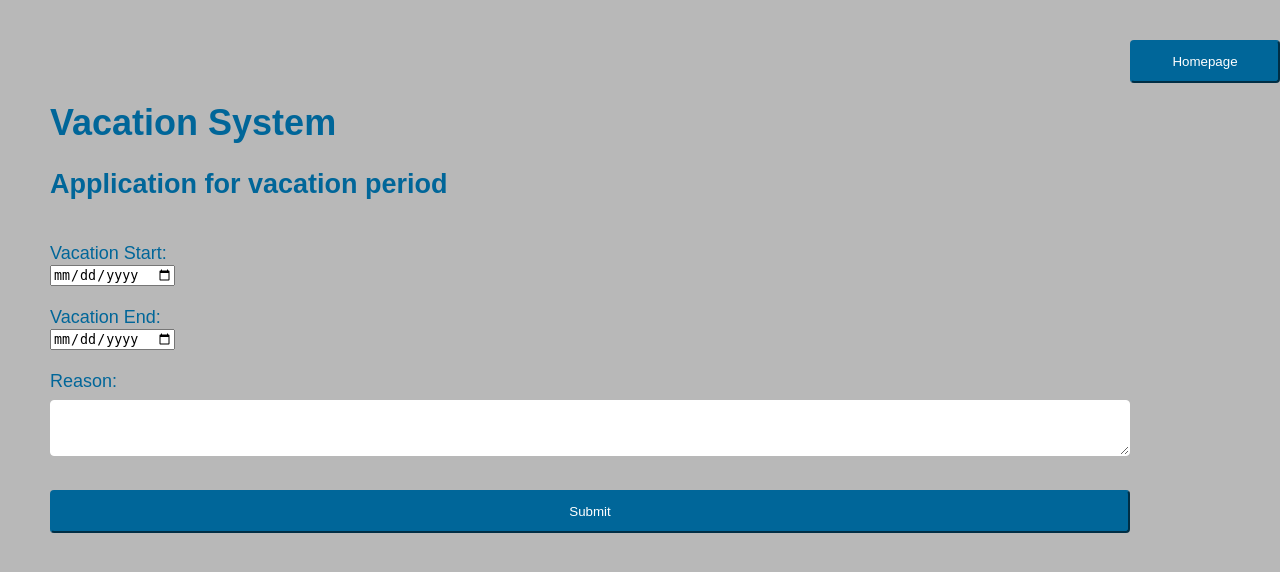
After one commit to categerjsy/VacationSystem, a PHP site: page /create_ap.php in a window 1280 px wide. The commit adds this page. Shown: the top 572 px of the page. Run offline with PHP 8.4, Linux system fonts and the light colour scheme.

Commit message:
emp_homepage

```diff
--- a/assets/css/sti.css
+++ b/assets/css/sti.css
@@ -27,7 +27,7 @@ body
 h1,h2,label{
     color: #006699;
 }
-input[type=text],input[type=email],input[type=password], select {
+input[type=text],input[type=email],input[type=password],textarea, select {
     width: 100%;
     padding: 12px 20px;
     margin: 8px 0;
@@ -116,7 +116,6 @@ a:active {
 
 #employees tr:hover {background-color: #ddd;}
 
-tr td:nth-child(5){background-color: #b8b8b8;}
 #employees th {
     padding-top: 12px;
     padding-bottom: 12px;
--- /dev/null
+++ b/create_ap.php
@@ -0,0 +1,55 @@
+<?php
+include 'config.php';
+
+session_start();
+?>
+<!DOCTYPE html>
+<html>
+<head>
+    <meta name="viewport" content="width=device-width, initial-scale=1">
+    <title>Application</title>
+    <link rel="stylesheet" href="assets/css/sti.css">
+
+</head>
+
+
+<body>
+
+
+<div class="sidebar">
+    <button class='wbtn'><a href="emp_homepage.php">Homepage</a></button>
+</div>
+
+<div class="body-text">
+    <h1>Vacation System </h1>
+    <h2>Application for vacation period</h2>
+
+    <div class="float-container">
+        <form action="ap.php" method="post">
+            <br>
+            <label>
+                Vacation Start:  <br>
+                <input type="date" name="vs">
+            </label>
+            <br>  <br>
+            <label>
+                Vacation End:  <br>
+                <input type="date" name="ve">
+            </label>
+            <br>  <br>
+            <label for="reason">Reason:</label>  <br>
+
+            <textarea id="reason" name="reason" <!--rows="4" cols="150"-->
+
+            </textarea>
+            <br>  <br>
+            <button type = 'submit'  class='wbtn'>Submit</button>
+            <br>
+        </form>
+    </div>
+
+</div>
+
+</body>
+
+</html>
--- a/create_user.php
+++ b/create_user.php
@@ -17,7 +17,7 @@ session_start();
 
 
 <div class="sidebar">
-    <button class='wbtn'><a href="create_user.php">Create user</a></button>
+    <button class='wbtn'><a href="homepage.php">Homepage</a></button>
 </div>
 
 <div class="body-text">
--- a/cu.php
+++ b/cu.php
@@ -1,6 +1,6 @@
 <?php
 include 'config.php';
-
+session_start();
 $firstname=$_POST['fname'];
 $lastname=$_POST['lname'];
 $email=$_POST['email'];
--- a/homepage.php
+++ b/homepage.php
@@ -11,7 +11,7 @@
     <link rel="stylesheet" href="assets/css/st.css">
 
 </head>
-<!-- HTML -->
+<style> tr td:nth-child(5){background-color: #b8b8b8;} </style>
 
 <body>
 
```
Also changed, not shown: ap.php (added, +42 -0 lines), emp_homepage.php (+25 -19 lines).
